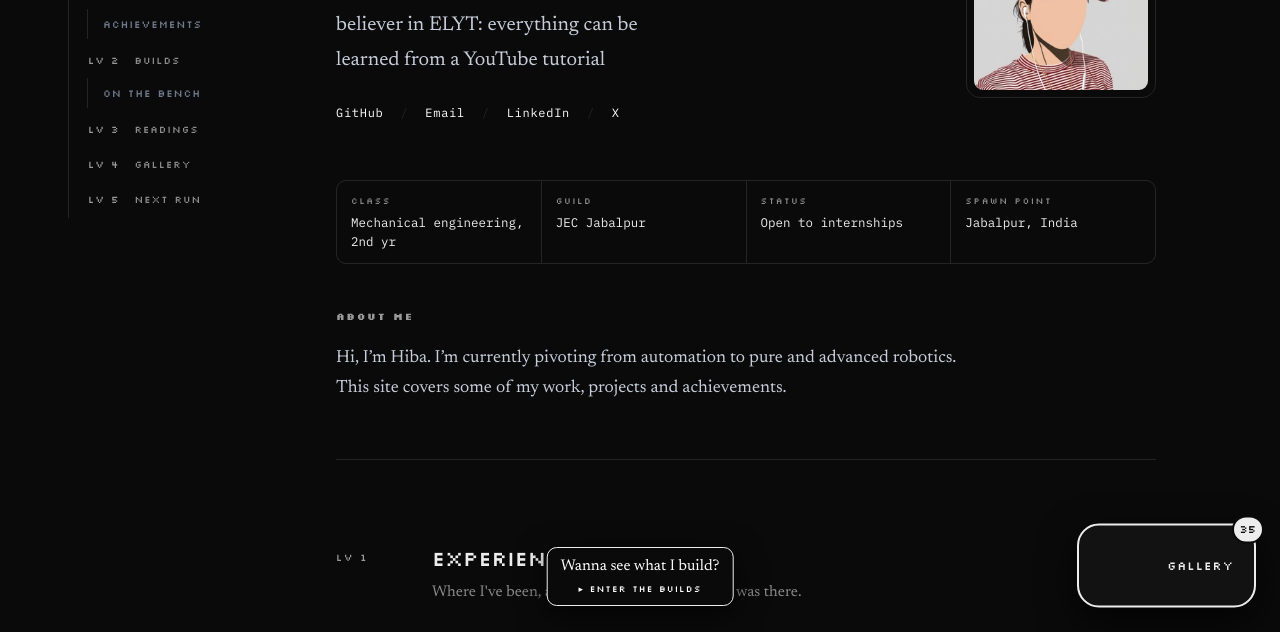
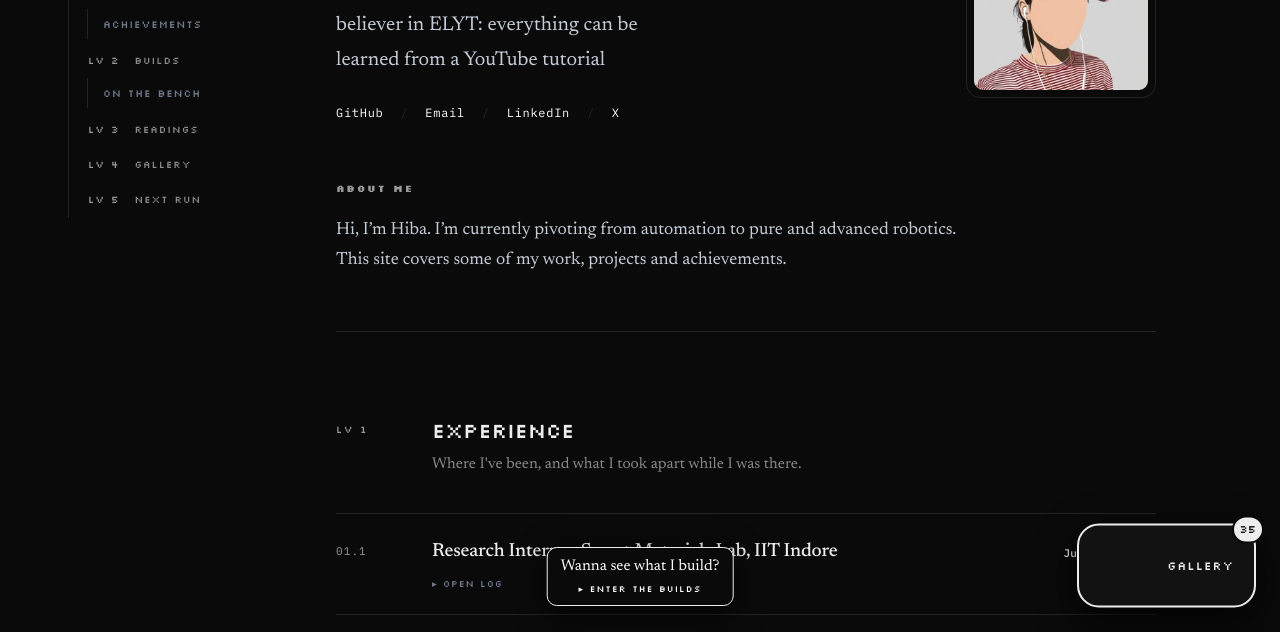
Before and after one commit to hahahibaa/hibaddie.site, an Astro site: page / in a window 1280 px wide. Shown: the part 168-800 px from the top of the page. Built offline with nearby package versions, Linux system fonts and the light colour scheme; Astro itself is replaced by a stand-in of ours; grey boxes are pictures that could not be loaded.

Commit message:
Drop the class/guild/status title block
Co-Authored-By: Claude Opus 5 <noreply@anthropic.com>

```diff
--- a/src/content/home/intro.md
+++ b/src/content/home/intro.md
@@ -3,15 +3,16 @@ name: Hiba
 tagline: "Robotics, automation, mechanical. Firm believer in ELYT: everything can be learned from a YouTube tutorial"
 # Your photo. Swap the file in /public to change it.
 photo: /me-v2.jpg
-meta:
-  - label: Class
-    value: Mechanical engineering, 2nd yr
-  - label: Guild
-    value: JEC Jabalpur
-  - label: Status
-    value: Open to internships
-  - label: Spawn point
-    value: Jabalpur, India
+# Title block (removed from the page — uncomment to bring it back)
+# meta:
+#   - label: Class
+#     value: Mechanical engineering, 2nd yr
+#   - label: Guild
+#     value: JEC Jabalpur
+#   - label: Status
+#     value: Open to internships
+#   - label: Spawn point
+#     value: Jabalpur, India
 links:
   - label: GitHub
     href: https://github.com/hahahibaa
--- a/src/pages/index.astro
+++ b/src/pages/index.astro
@@ -21,7 +21,6 @@ const featured = allProjects.filter((p) => p.data.featured);
 const bench = (await getCollection('bench', (e) => !e.data.draft)).sort(byDateDesc);
 
 const links = intro.data.links ?? [];
-const meta = intro.data.meta ?? [];
 const groups = (gallery.data.groups ?? []).filter((g) => g.media.length > 0);
 const readingLists = (reading.data.lists ?? []).filter((l) => l.items.length > 0);
 
@@ -51,19 +50,6 @@ const isVideo = (src: string) => /\.(mp4|webm|mov)$/i.test(src);
         <img src={intro.data.photo} width="190" height="190" alt="Portrait of Hiba Khan" />
       </figure>
     </div>
-
-    {
-      meta.length > 0 && (
-        <dl class="tblock">
-          {meta.map((m) => (
-            <div>
-              <dt>{m.label}</dt>
-              <dd>{m.value}</dd>
-            </div>
-          ))}
-        </dl>
-      )
-    }
 
     <h2 class="cover-label">About me</h2>
     <div class="cover-body prose"><About /></div>
```
